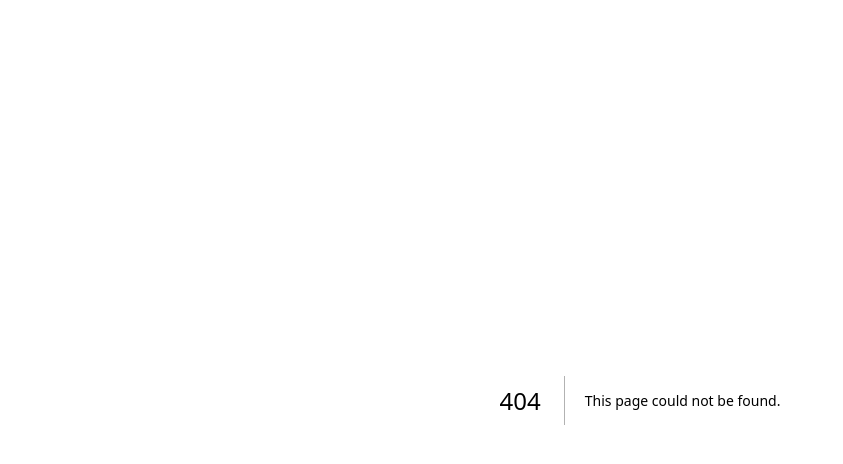
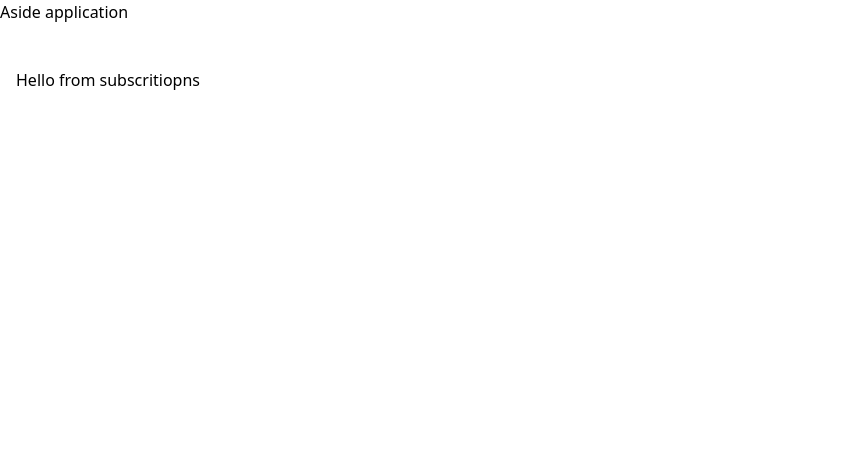
Before and after one commit to wojciechmarek/subscriptions-pocket, a Next.js app: page /subscriptions in a window 1280 px wide. Before the commit this address had no page. Shown: the top 464 px of the page, without its empty margins (0-843 px from the left). Built offline with nearby package versions, Linux system fonts and the light colour scheme.

Commit message:
feat: prepare basic file-based routing

```diff
--- /dev/null
+++ b/app/(application)/(app)/dashboard/page.tsx
@@ -0,0 +1,7 @@
+export default function DashboardPage() {
+  return (
+    <main className="container flex px-4 py-8 mx-auto mt-3">
+      Hello from pasfkboard
+    </main>
+  )
+}
--- /dev/null
+++ b/app/(application)/(app)/subscriptions/page.tsx
@@ -0,0 +1,7 @@
+export default function SubscriptionsPage() {
+  return (
+    <main className="container flex px-4 py-8 mx-auto mt-3">
+      Hello from subscritiopns
+    </main>
+  )
+}
--- /dev/null
+++ b/app/(application)/layout.tsx
@@ -0,0 +1,14 @@
+export default function RootLayout({
+  children,
+}: {
+  children: React.ReactNode
+}) {
+  return (
+    <div>
+      <aside>Aside application</aside>
+      <main>
+        {children}
+      </main>
+    </div>
+  )
+}
--- /dev/null
+++ b/app/(marketing)/blog/page.tsx
@@ -0,0 +1,7 @@
+export default function BlogPage() {
+  return (
+    <main className="container flex px-4 py-8 mx-auto mt-3">
+      Hello from blog
+    </main>
+  )
+}
--- /dev/null
+++ b/app/(marketing)/layout.tsx
@@ -0,0 +1,12 @@
+export default function RootLayout({
+  children,
+}: {
+  children: React.ReactNode
+}) {
+  return (
+    <div>
+      <header>Marketing header</header>
+      {children}
+    </div>
+  )
+}
```
Also changed, not shown: app/(marketing)/page.tsx (renamed from app/page.tsx).
